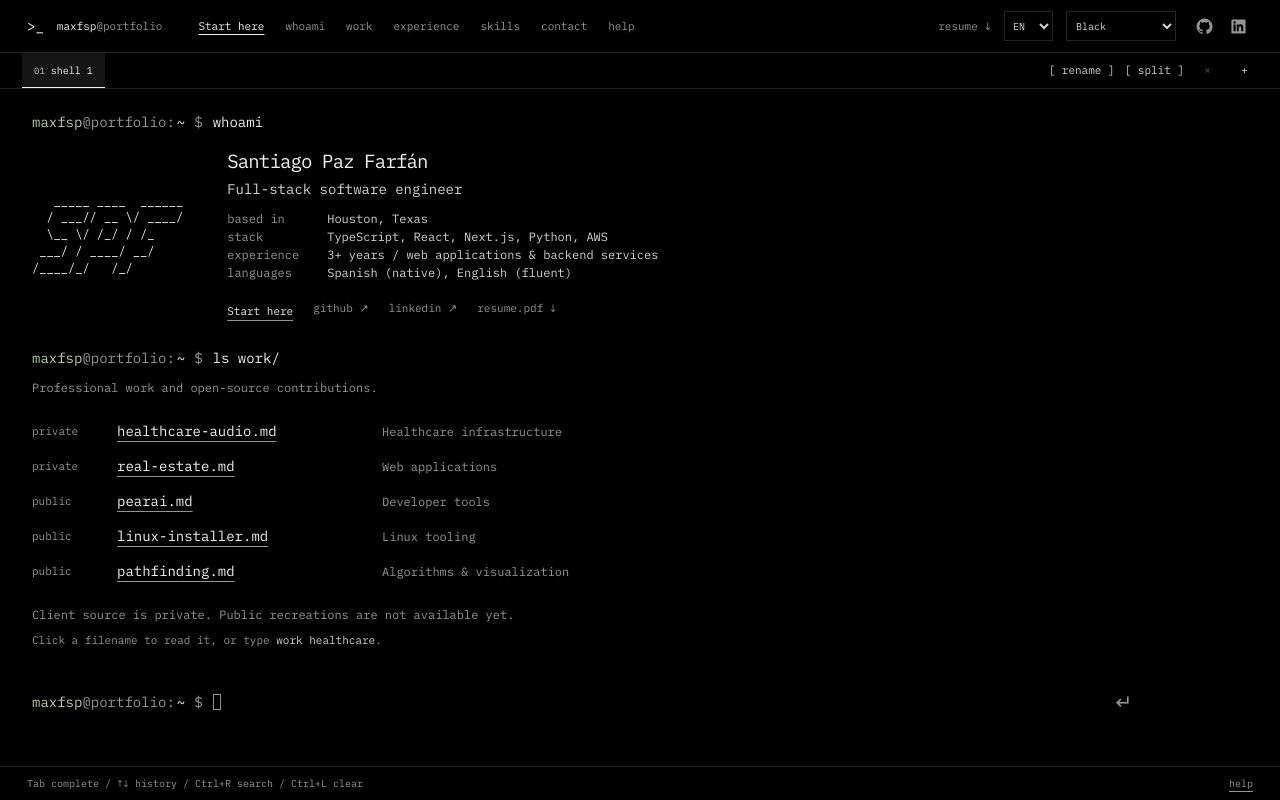
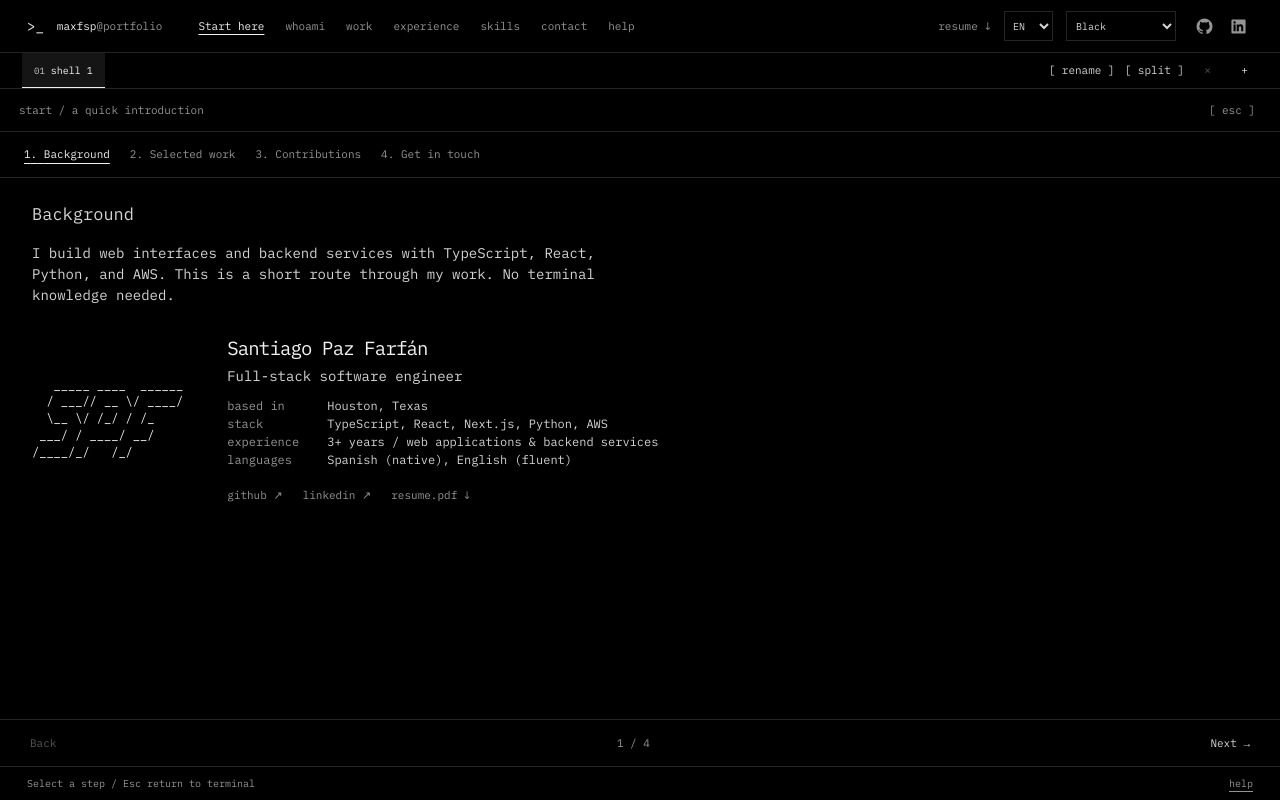
Before and after one commit to MaxFSP/main-portfolio, a React (Vite) app: page / in a window 1280 px wide. Built offline with nearby package versions, Linux system fonts and the light colour scheme.

Commit message:
Default fresh visits to Start here and hide future demo actions

```diff
--- a/src/App.tsx
+++ b/src/App.tsx
@@ -11,7 +11,7 @@
 import StartHere from './components/StartHere';
 import { resolveSkill, skillProjects } from './skill-evidence';
 import { useSessions } from './hooks/useSessions';
-import type { Entry, View } from './hooks/useSessions';
+import type { Entry, Mode, View } from './hooks/useSessions';
 import { filenames, getDocuments, resolveDocument, tokenize } from './documents';
 import type { SearchRequest } from './documents';
 import { getContent, initialLanguage, text } from './localization';
@@ -71,6 +71,12 @@
   'cd ..',
 ];
 const themeKey = 'portfolio-terminal-theme';
+
+function initialMode(): Mode {
+  return !window.location.hash || window.location.hash === '#start'
+    ? { type: 'tour', step: 0 }
+    : null;
+}
 
 function initialEntries(): Entry[] {
   const hash = window.location.hash.slice(1);
@@ -137,7 +143,7 @@
     setSplitFile,
     setSplitDemo,
     setSnake,
-  } = useSessions(initialEntries);
+  } = useSessions(initialEntries, initialMode);
   const {
     entries,
     input,
@@ -233,6 +239,14 @@
   useEffect(() => {
     function onHashChange() {
       const hash = window.location.hash.slice(1);
+      if (!hash || hash === 'start') {
+        setMode({ type: 'tour', step: 0 });
+        return;
+      }
+      if (hash === 'terminal') {
+        setMode(null);
+        return;
+      }
       if (
         ![
           'about',
@@ -295,6 +309,7 @@
     function onKey(event: globalThis.KeyboardEvent) {
       if ((event.ctrlKey || event.metaKey) && event.key.toLowerCase() === 'k') {
         event.preventDefault();
+        if (initialMode()) window.history.replaceState(null, '', '#terminal');
         setMode(null);
         requestAnimationFrame(() => inputRef.current?.focus());
       }
@@ -328,6 +343,7 @@
   }
 
   function closeMode() {
+    if (mode?.type === 'tour') window.history.replaceState(null, '', '#terminal');
     setMode(null);
     requestAnimationFrame(() => inputRef.current?.focus());
   }
@@ -354,6 +370,7 @@
     setDraft('');
     setCompletions([]);
     setSearching(false);
+    if (mode?.type === 'tour') window.history.replaceState(null, '', '#terminal');
     setMode(null);
     if (!command) {
       append(
@@ -376,6 +393,7 @@
         return;
       }
       append(command, 'text');
+      window.history.replaceState(null, '', '#start');
       setMode({ type: 'tour', step: 0 });
       return;
     }
--- a/src/components/ProjectActions.tsx
+++ b/src/components/ProjectActions.tsx
@@ -61,6 +61,7 @@
         <button
           className="project-action"
           disabled
+          hidden
           title={t(
             'The working demo will be linked here when it is ready.',
             'La demostración se enlazará aquí cuando esté lista.',
--- a/src/hooks/useSessions.ts
+++ b/src/hooks/useSessions.ts
@@ -77,8 +77,10 @@
   };
 }
 
-export function useSessions(initial: () => Entry[]) {
-  const [sessions, setSessions] = useState<Session[]>(() => [makeSession(1, initial())]);
+export function useSessions(initial: () => Entry[], initialMode: () => Mode = () => null) {
+  const [sessions, setSessions] = useState<Session[]>(() => [
+    { ...makeSession(1, initial()), mode: initialMode() },
+  ]);
   const [activeId, setActiveId] = useState(1);
   const nextId = useRef(2);
   const session = sessions.find((item) => item.id === activeId) || sessions[0];
--- a/src/manual.ts
+++ b/src/manual.ts
@@ -8,7 +8,7 @@
       'Open a four-step introduction: background, selected work, verified contributions, and contact. Use the numbered steps, Back, or Next. Escape returns to the terminal.',
     examples: ['start'],
     notes:
-      'The Start here button opens the same walkthrough. Each shell keeps its own step while open. The tour alias also works. There are no automatic transitions.',
+      'The bare site URL opens this walkthrough by default. Direct content links bypass it. The Start here button opens the same walkthrough. Each shell keeps its own step while open. The tour alias also works. There are no automatic transitions.',
   },
   contributions: {
     synopsis: 'contributions [all|merged|open|closed]',
@@ -200,7 +200,7 @@
     description:
       'Abre un recorrido de cuatro pasos: perfil, trabajo seleccionado, contribuciones verificadas y contacto. Usa los pasos, Atrás o Siguiente. Escape vuelve al terminal.',
     notes:
-      'Empieza aquí abre el mismo recorrido. Cada sesión conserva su paso mientras está abierto. También funciona tour. No hay avances automáticos.',
+      'La dirección del sitio abre este recorrido por defecto. Los enlaces directos abren su contenido. Empieza aquí abre el mismo recorrido. Cada sesión conserva su paso mientras está abierto. También funciona tour. No hay avances automáticos.',
   },
   contributions: {
     description:
--- a/src/styles.css
+++ b/src/styles.css
@@ -2014,3 +2014,6 @@
 .project-action > span {
   font-size: 10px;
 }
+.project-action[hidden] {
+  display: none;
+}
```
Also changed, not shown: 3 other files (tests, documents, lock files or other folders).
